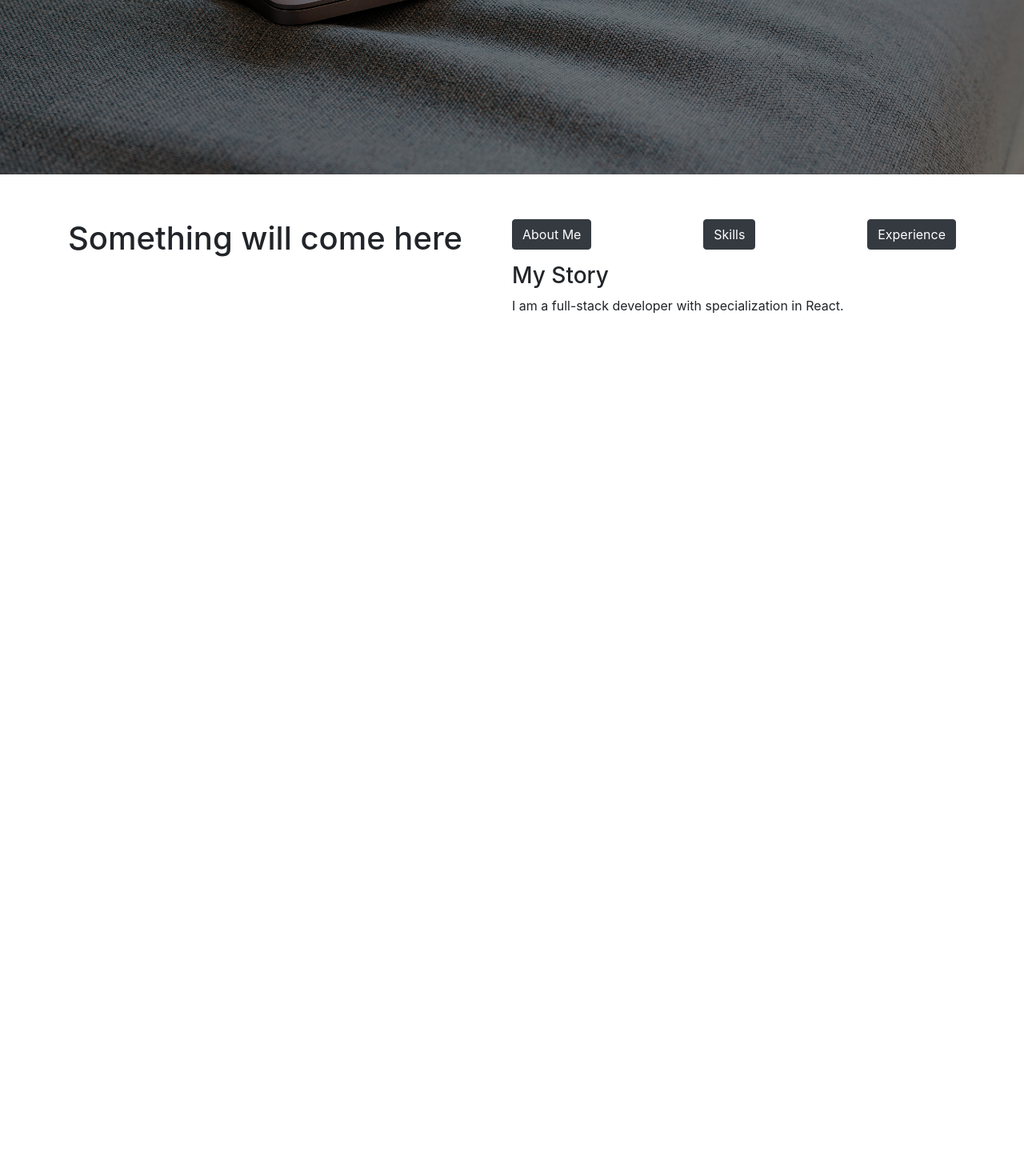
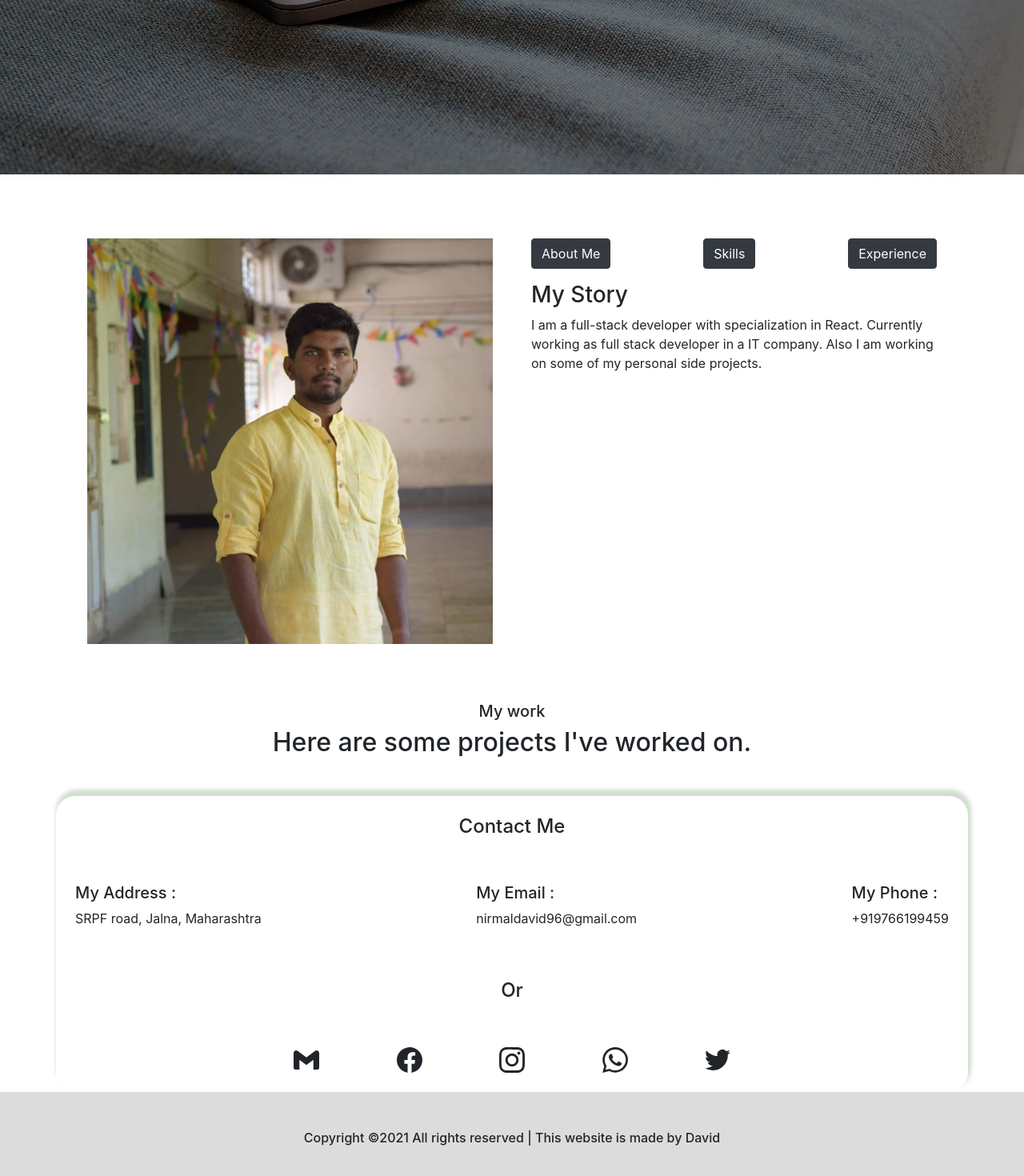
Before and after one commit to davidn07/portfolio, a React (Create React App) app: page / in a window 1280 px wide. Shown: the part 582-2052 px from the top of the page at 80% size. Before the commit the page ends 1056 px from the top, so only its background shows below. Built offline with nearby package versions, Linux system fonts and the light colour scheme.

Commit message:
About and Contact Updated

```diff
--- a/src/App.css
+++ b/src/App.css
@@ -6,3 +6,10 @@ body {
 .transperent {
   background: transparent;
 }
+
+.box {
+  border-radius: 24px;
+  box-shadow: 2px -6px 5px 2px rgba(195, 214, 192, 0.79);
+  -webkit-box-shadow: 2px -6px 5px 2px rgba(195, 214, 192, 0.79);
+  -moz-box-shadow: 2px -6px 5px 2px rgba(195, 214, 192, 0.79);
+}
--- a/src/App.js
+++ b/src/App.js
@@ -4,6 +4,9 @@ import { Switch, Route } from "react-router-dom";
 import Navbar from "./components/Navbar";
 import Main from "./components/Main";
 import About from "./components/About";
+import Services from "./components/Services";
+import Contact from "./components/Contact";
+import Footer from "./components/Footer";
 import Background from "./assets/img/Background.jpg";
 
 function App() {
@@ -15,11 +18,15 @@ function App() {
         backgroundSize: "cover",
         backgroundRepeat: "no-repeat",
         backgroundPosition: "center",
+        backgroundAttachment: "fixed",
       }}
     >
       <Navbar />
       <Main />
       <About />
+      <Services />
+      <Contact />
+      <Footer />
     </div>
   );
 }
--- a/src/components/About/index.js
+++ b/src/components/About/index.js
@@ -1,21 +1,98 @@
-import React from "react";
+import React, { useState } from "react";
 import { Button } from "react-bootstrap";
+import {
+  FaHtml5,
+  FaNode,
+  FaReact,
+  FaCss3Alt,
+  FaAws,
+  FaLocationArrow,
+} from "react-icons/fa";
+import {
+  SiJavascript,
+  SiMongodb,
+  SiBootstrap,
+  SiDocker,
+  SiGithub,
+} from "react-icons/si";
+import My from "../../assets/img/My.jpg";
 
 const Index = () => {
+  const [section, setSection] = useState("about");
   return (
-    <div className="container d-flex flex-column flex-md-row justify-content-between">
-      <div className="w-50" style={{ height: "200px" }}>
-        <h1>Something will come here</h1>
+    <div className="container d-flex flex-column flex-md-row justify-content-between align-items-start">
+      <div className="w-100 p-4">
+        <img src={My} className="img-fluid" height="300px" />
       </div>
-      <div className="w-50 d-flex flex-column">
+      <div className="d-flex flex-column w-100 p-4">
         <div className="d-flex justify-content-between">
-          <Button variant="dark">About Me</Button>
-          <Button variant="dark">Skills</Button>
-          <Button variant="dark">Experience</Button>
+          <Button onClick={() => setSection("about")} variant="dark">
+            About Me
+          </Button>
+          <Button onClick={() => setSection("skills")} variant="dark">
+            Skills
+          </Button>
+          <Button onClick={() => setSection("exp")} variant="dark">
+            Experience
+          </Button>
         </div>
         <div className="d-flex flex-column align-items-start mt-3">
-          <h3>My Story</h3>
-          <p>I am a full-stack developer with specialization in React.</p>
+          {
+            {
+              about: (
+                <div>
+                  <h3>My Story</h3>
+                  <p>
+                    I am a full-stack developer with specialization in React.
+                    Currently working as full stack developer in a IT company.
+                    Also I am working on some of my personal side projects.
+                  </p>
+                </div>
+              ),
+              skills: (
+                <div>
+                  <h3>Skills</h3>
+                  <div>
+                    <FaHtml5 size={64} className="mx-3 my-2" />
+                    <FaCss3Alt size={64} className="mx-3 my-2" />
+                    <SiJavascript size={64} className="mx-3 my-2" />
+                    <FaNode size={64} className="mx-3 my-2" />
+                    <FaReact size={64} className="mx-3 my-2" />
+                    <SiMongodb size={64} className="mx-3 my-2" />
+                    <SiBootstrap size={64} className="mx-3 my-2" />
+                    <SiGithub size={64} className="mx-3 my-2" />
+                    <SiDocker size={64} className="mx-3 my-2" />
+                    <FaAws size={64} className="mx-3 my-2" />
+                  </div>
+                </div>
+              ),
+              exp: (
+                <div>
+                  <h3>Experience</h3>
+                  <div className="d-flex flex-column">
+                    <h6>
+                      Jan 2021 <FaLocationArrow size={14} />
+                    </h6>
+                    <p>
+                      A startup based in Hyderbad, India where I am working as
+                      full stack developer
+                    </p>
+                    <p>Skills: Javascript, Nodejs, Reactjs, Postgresql etc.</p>
+                  </div>
+                  <div className="d-flex flex-column">
+                    <h6>
+                      July - Decemeber 2020 <FaLocationArrow size={14} />
+                    </h6>
+                    <p>
+                      A startup based in Aurangabad, India where I am working as
+                      full stack developer
+                    </p>
+                    <p>Skills: Javascript, Nodejs, Reactjs, Postgresql etc.</p>
+                  </div>
+                </div>
+              ),
+            }[section]
+          }
         </div>
       </div>
     </div>
--- /dev/null
+++ b/src/components/Contact/index.js
@@ -0,0 +1,40 @@
+import React from "react";
+import {
+  SiGmail,
+  SiFacebook,
+  SiInstagram,
+  SiWhatsapp,
+  SiTwitter,
+} from "react-icons/si";
+
+const Index = () => {
+  return (
+    <div className="container mt-5 box p-4 d-flex flex-column align-items-center">
+      <h4>Contact Me</h4>
+      <div className="d-flex flex-column flex-md-row justify-content-between mt-5 w-100">
+        <div className="d-flex flex-column">
+          <h5>My Address :</h5>
+          <p>SRPF road, Jalna, Maharashtra</p>
+        </div>
+        <div className="d-flex flex-column">
+          <h5>My Email :</h5>
+          <p>nirmaldavid96@gmail.com</p>
+        </div>
+        <div className="d-flex flex-column">
+          <h5>My Phone :</h5>
+          <p>+919766199459</p>
+        </div>
+      </div>
+      <h4 className=" mt-5">Or</h4>
+      <div className="d-flex justify-content-between w-50 mt-5">
+        <SiGmail size={32} />
+        <SiFacebook size={32} />
+        <SiInstagram size={32} />
+        <SiWhatsapp size={32} />
+        <SiTwitter size={32} />
+      </div>
+    </div>
+  );
+};
+
+export default Index;
--- /dev/null
+++ b/src/components/Footer/index.js
@@ -0,0 +1,13 @@
+import React from "react";
+
+const Index = () => {
+  return (
+    <div className="p-5" style={{ background: "#DCDCDC" }}>
+      <h6 className="text-center">
+        Copyright ©2021 All rights reserved | This website is made by David
+      </h6>
+    </div>
+  );
+};
+
+export default Index;
--- /dev/null
+++ b/src/components/Services/index.js
@@ -0,0 +1,12 @@
+import React from "react";
+
+const Index = () => {
+  return (
+    <div className="container mt-5">
+      <h5 className="text-center">My work</h5>
+      <h2 className="text-center">Here are some projects I've worked on.</h2>
+    </div>
+  );
+};
+
+export default Index;
```
Also changed, not shown: src/assets/img/My.jpg (added).
